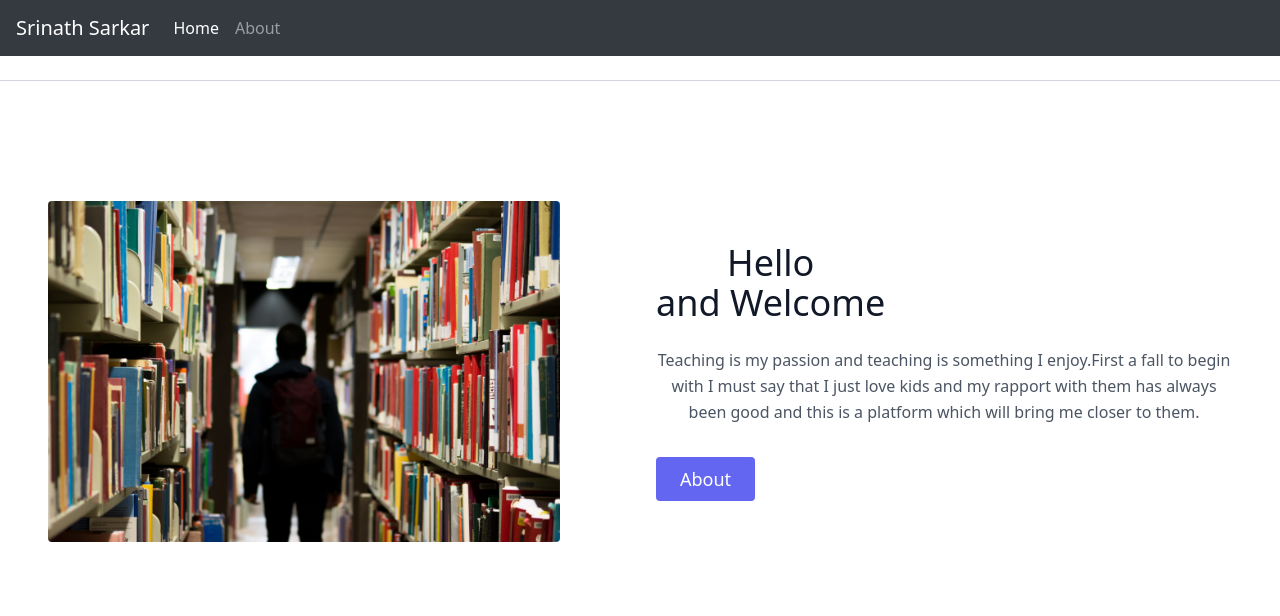
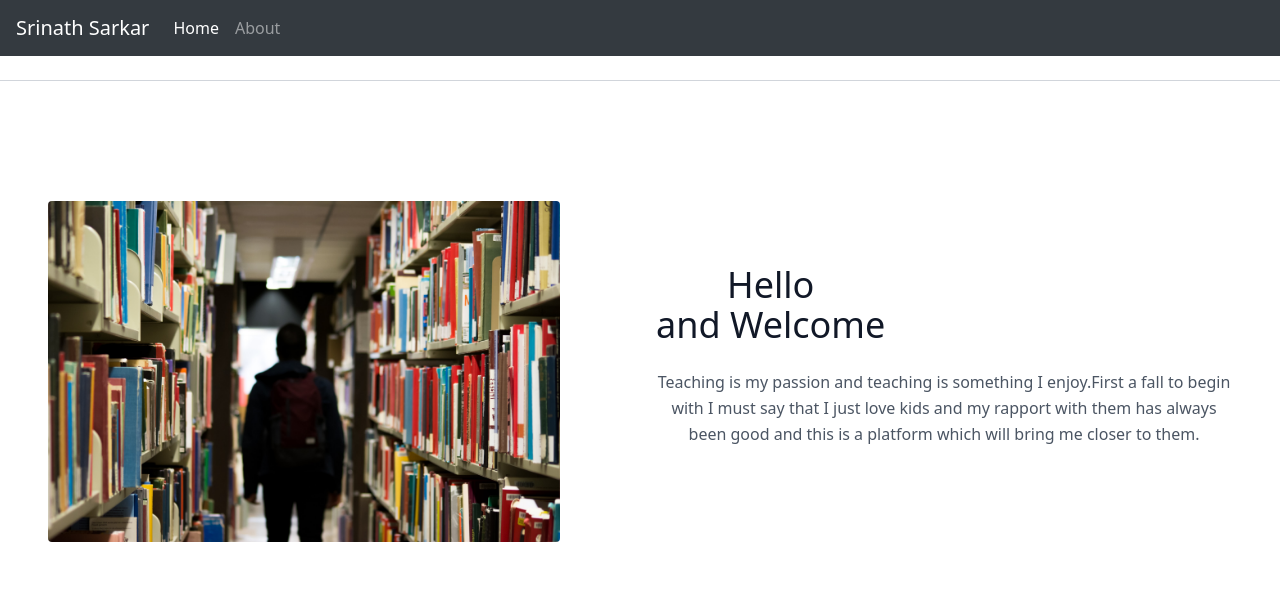
Before and after one commit to srinathsarkar/srinathsarkar.github.io, a plain HTML site: page index.html in a window 1280 px wide. Shown: the top 616 px of the page. Drawn offline with nearby package versions, Linux system fonts and the light colour scheme.

Commit message:
Update index.html

```diff
--- a/index.html
+++ b/index.html
@@ -67,7 +67,7 @@
           </h1>
           <p class="mb-8 leading-relaxed">Teaching is my passion and teaching is something I enjoy.First a fall to begin with I must say that I just love kids and my rapport with them has always been good and this is a platform which will bring me closer to them.</p>
           <div class="flex justify-center">
-            <button class="inline-flex text-white bg-indigo-500 border-0 py-2 px-6 focus:outline-none hover:bg-indigo-600 rounded text-lg" href="about.html">About</button>
+            <!--<button class="inline-flex text-white bg-indigo-500 border-0 py-2 px-6 focus:outline-none hover:bg-indigo-600 rounded text-lg" href="about.html">About</button>-->
           </div>
         </div>
       </div>
```
